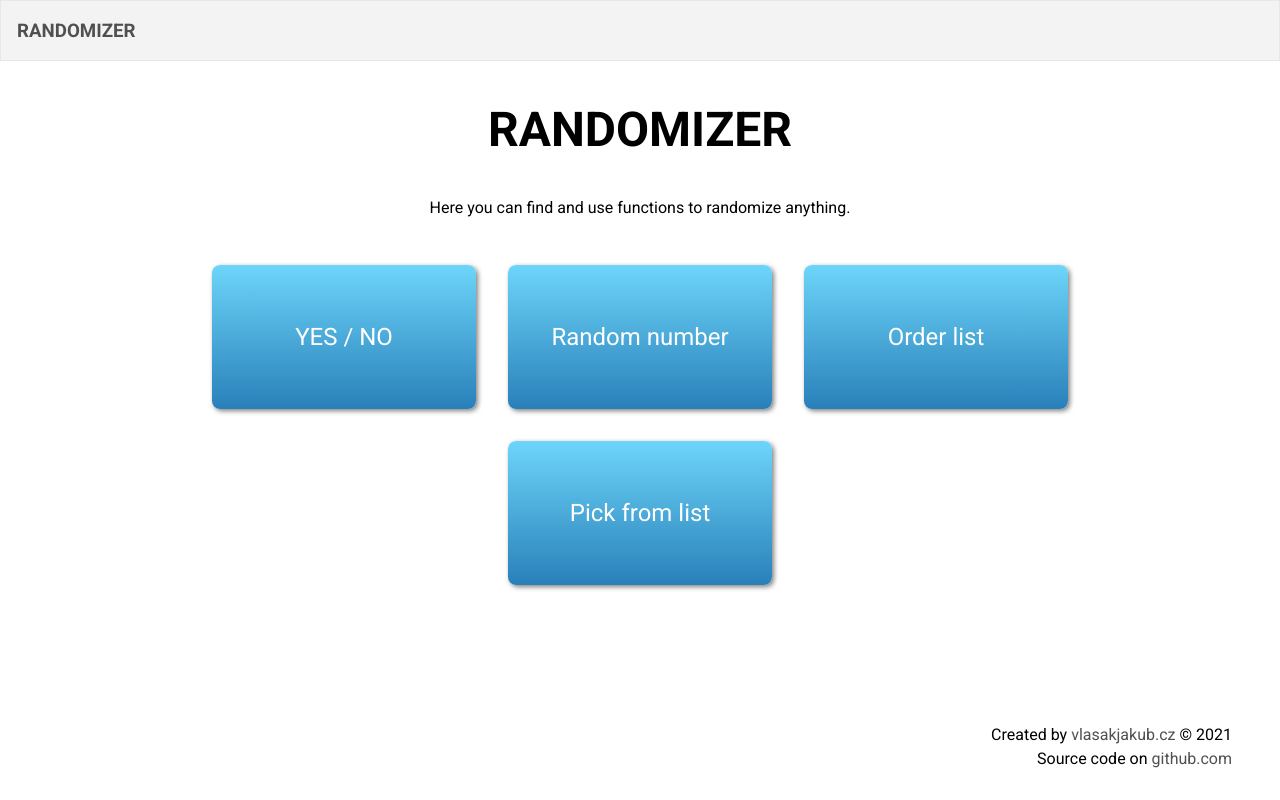
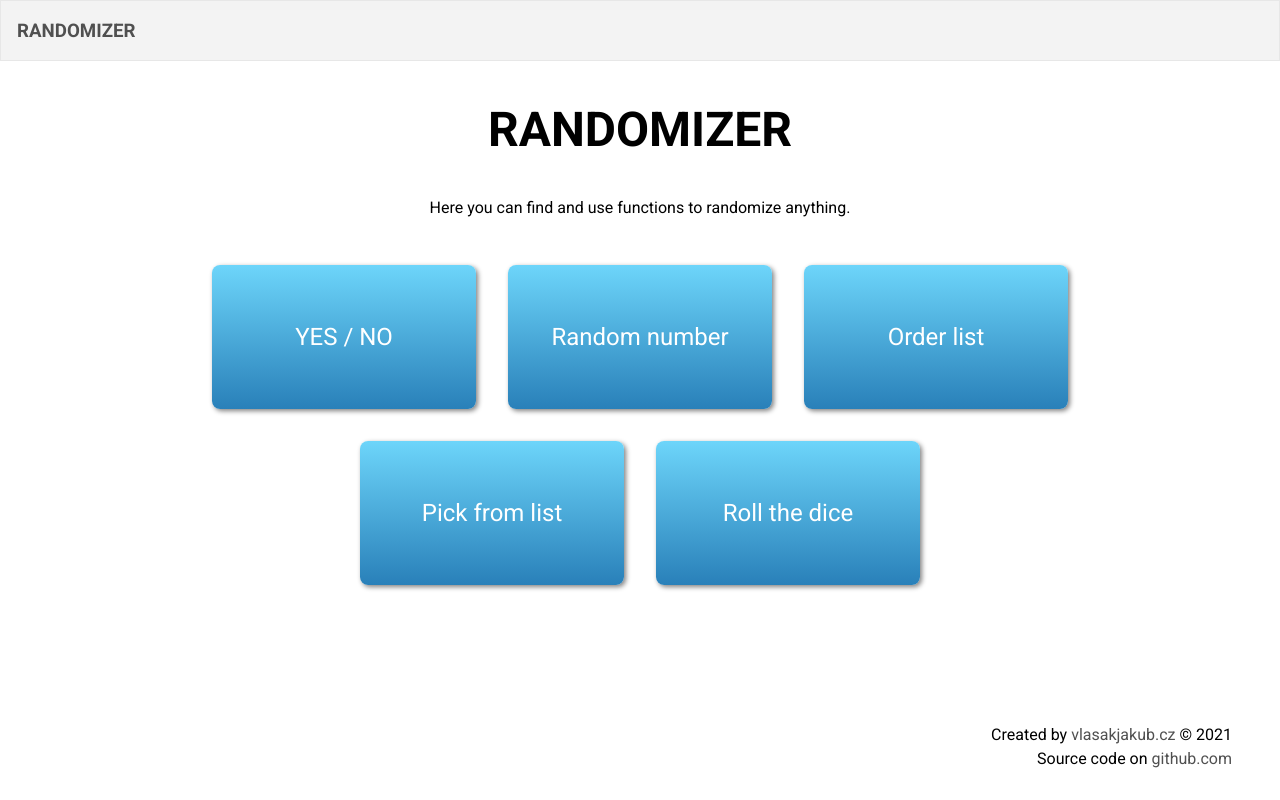
Before and after one commit to Vazzi/ramdomizer, a React (Create React App) app: page / in a window 1280 px wide. Built offline with nearby package versions, Linux system fonts and the light colour scheme.

Commit message:
Dice page comopnent in dashboard

```diff
--- a/src/components/App.tsx
+++ b/src/components/App.tsx
@@ -10,6 +10,7 @@ import YesNoPage from './FunctionPages/YesNoPage/YesNoPage';
 import PickFromListPage from './FunctionPages/PickFromListPage/PickFromListPage';
 import OrderListPage from './FunctionPages/OrderListPage/OrderListPage';
 import RandomNumberPage from './FunctionPages/RandomNumberPage/RandomNumberPage';
+import DicePage from './FunctionPages/DicePage/DicePage';
 
 /**
  * App component
@@ -29,6 +30,7 @@ const App: React.FC = () => {
           <Route path={AppRoutes.RandomNumber} element={<RandomNumberPage />} />
           <Route path={AppRoutes.OrderList} element={<OrderListPage />} />
           <Route path={AppRoutes.PickFromList} element={<PickFromListPage />} />
+          <Route path={AppRoutes.Dice} element={<DicePage />} />
           <Route path="*" element={<DashboardPage />} />
         </Routes>
       </section>
--- a/src/components/DashboardPage/DashboardPage.tsx
+++ b/src/components/DashboardPage/DashboardPage.tsx
@@ -20,6 +20,7 @@ const DashboardPage: React.FC = () => {
         <DashboardButton title="Random number" linkTo={Routes.RandomNumber} />
         <DashboardButton title="Order list" linkTo={Routes.OrderList} />
         <DashboardButton title="Pick from list" linkTo={Routes.PickFromList} />
+        <DashboardButton title="Roll the dice" linkTo={Routes.Dice} />
       </div>
     </div>
   );
--- a/src/constants/routes.tsx
+++ b/src/constants/routes.tsx
@@ -2,7 +2,8 @@ const Routes = {
   YesNo: '/yes-no',
   RandomNumber: '/random-number',
   OrderList: '/order-list',
-  PickFromList: '/pick-from-list'
+  PickFromList: '/pick-from-list',
+  Dice: '/dice'
 };
 
 export default Routes;
```
